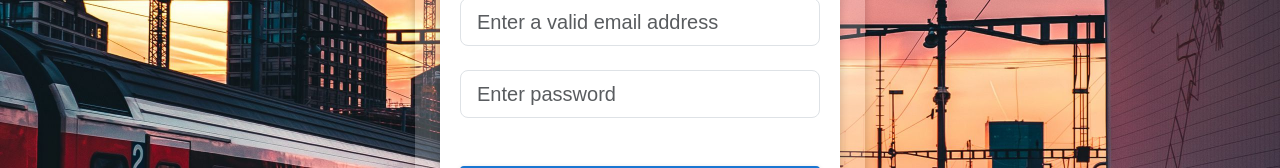
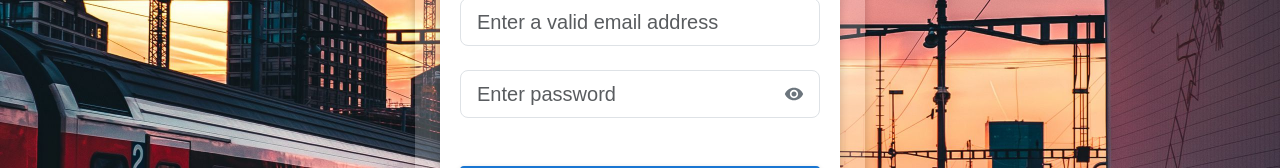
Before and after one commit to hqdat809/SunMoonE_Client, a React (Vite) app: page /auth in a window 1280 px wide. Shown: the part 194-362 px from the top of the page. Built offline with nearby package versions, Linux system fonts and the light colour scheme.

Commit message:
Change: old price of product

```diff
--- a/src/components/navbar/Navbar.scss
+++ b/src/components/navbar/Navbar.scss
@@ -21,11 +21,24 @@
     margin-right: 30px;
   }
 
-  &__left,
   &__right {
     display: flex;
     align-items: center;
   }
+
+  &__left {
+    display: flex;
+    flex: 1;
+  }
+
+  &__routes {
+    flex: 1;
+    display: flex;
+    align-items: center;
+    justify-content: center;
+    gap: 20px;
+  }
+
 
   &__profile {
     display: flex;
--- a/src/components/navbar/Navbar.tsx
+++ b/src/components/navbar/Navbar.tsx
@@ -22,10 +22,7 @@ import { ChangePasswordDialog } from './ChangePasswordDialog';
 
 const listRouteNavbar = [
   { label: "Trang chủ", path: RoutePath.DASHBOARD },
-  { label: "Giới thiệu", path: "/gioi-thieu" },
   { label: "Sản phẩm", path: RoutePath.PRODUCTS },
-  { label: "Tin tức", path: "/tin-tuc" },
-  { label: "Liên hệ", path: "/lien-he" },
 ];
 
 const Navbar = () => {
--- a/src/pages/auth/login/LoginForm.scss
+++ b/src/pages/auth/login/LoginForm.scss
@@ -43,6 +43,43 @@
     font-size: 14px;
     line-height: 16px;
   }
+
+  .password-field-wrapper {
+    position: relative;
+
+    .password-toggle-btn {
+      position: absolute;
+      right: 12px;
+      top: 50%;
+      transform: translateY(-50%);
+      background: none;
+      border: none;
+      cursor: pointer;
+      padding: 4px;
+      display: flex;
+      align-items: center;
+      justify-content: center;
+      color: #6c757d;
+      transition: color 0.2s;
+
+      &:hover {
+        color: #495057;
+      }
+
+      &:focus {
+        outline: none;
+        color: #495057;
+      }
+
+      svg {
+        font-size: 20px;
+      }
+    }
+
+    .form-control {
+      padding-right: 45px;
+    }
+  }
 }
 
 @media (max-width: 767px) {
--- a/src/pages/auth/login/LoginForm.tsx
+++ b/src/pages/auth/login/LoginForm.tsx
@@ -1,5 +1,8 @@
 import { LoadingButton } from "@mui/lab";
+import VisibilityIcon from "@mui/icons-material/Visibility";
+import VisibilityOffIcon from "@mui/icons-material/VisibilityOff";
 import { ErrorMessage, Field, Form, Formik } from "formik";
+import { useState } from "react";
 import { useNavigate } from "react-router-dom";
 import * as Yup from "yup";
 import { TSignInRequest } from "../../../interfaces/user-interfaces";
@@ -14,6 +17,7 @@ interface ILoginFormProps {
 const LoginForm = ({ setHasAccount, setAccessToken }: ILoginFormProps) => {
   const navigate = useNavigate();
   const isSignIn = false;
+  const [showPassword, setShowPassword] = useState(false);
 
   const validationSchema = Yup.object().shape({
     email: Yup.string()
@@ -71,9 +75,9 @@ const LoginForm = ({ setHasAccount, setAccessToken }: ILoginFormProps) => {
               />
             </div>
 
-            <div className="form-outline mb-3">
+            <div className="form-outline mb-3 password-field-wrapper">
               <Field
-                type="password"
+                type={showPassword ? "text" : "password"}
                 name="password"
                 id="form3Example4"
                 className={`form-control form-control-lg  ${formikProps.errors.password &&
@@ -82,6 +86,18 @@ const LoginForm = ({ setHasAccount, setAccessToken }: ILoginFormProps) => {
                   }`}
                 placeholder="Enter password"
               />
+              <button
+                type="button"
+                className="password-toggle-btn"
+                onClick={() => setShowPassword(!showPassword)}
+                aria-label={showPassword ? "Hide password" : "Show password"}
+              >
+                {showPassword ? (
+                  <VisibilityOffIcon />
+                ) : (
+                  <VisibilityIcon />
+                )}
+              </button>
               <ErrorMessage
                 name="password"
                 component="div"
--- a/src/pages/shop/dashboard/Dashboard.tsx
+++ b/src/pages/shop/dashboard/Dashboard.tsx
@@ -18,6 +18,7 @@ import "slick-carousel/slick/slick.css";
 import "slick-carousel/slick/slick-theme.css";
 import imageBanner1 from "../../../assets/images/banner1.jpg"
 import imageBanner2 from "../../../assets/images/banner2.jpg"
+import Product from "../product/Product";
 
 const incentives = [
   {
@@ -108,6 +109,7 @@ const Dashboard = () => {
           </div>
         ))}
       </div>
+      <Product/>
     </div>
   );
 };
--- a/src/pages/shop/dashboard/product-card/ProductCard.tsx
+++ b/src/pages/shop/dashboard/product-card/ProductCard.tsx
@@ -1,11 +1,12 @@
 import { useNavigate } from "react-router-dom";
 import noProductImage from "../../../../assets/images/no-product-image.png";
-import { IProductResponse } from "../../../../interfaces/product-interface";
+import { EUnit, IProductResponse, IUnit } from "../../../../interfaces/product-interface";
 import "./ProductCard.scss";
 import * as RoutePath from "../../../../routes/paths";
 import { Button, Rating } from "@mui/material";
 import { useContext } from "react";
 import { CartContext } from "../../../layouts/Layouts";
+import { EUserTypeCategory } from "../../../../interfaces/user-interfaces";
 
 interface IProps {
   loading?: boolean;
@@ -16,6 +17,8 @@ interface IProps {
 const ProductCard = ({ product }: IProps) => {
   const navigate = useNavigate();
   const { setOpen, setCart, cart } = useContext(CartContext);
+  const userDetails = JSON.parse(localStorage.getItem("userDetails") || "{}");
+  const userRole = userDetails.authorities[0].authority;
 
   const handleNavigateProductDetailsPage = () => {
     navigate(`${RoutePath.PRODUCTS}/${product.id}`);
@@ -66,6 +69,22 @@ const ProductCard = ({ product }: IProps) => {
     return p.basePrice.toLocaleString("vi-VN");
   };
 
+  const handleGetBasePrice = (p: IProductResponse) => {
+    switch (userRole) {
+      case EUserTypeCategory.USER:
+        return p.basePrice.toLocaleString("vi-VN");
+      case EUserTypeCategory.CTV1:
+        return p.units.find((unit: IUnit) => unit.unit === EUnit.CTV1)?.basePrice.toLocaleString("vi-VN");
+      case EUserTypeCategory.CTV2:
+      case EUserTypeCategory.CTV3:
+        return p.units.find((unit: IUnit) => unit.unit === EUnit.CTV2)?.basePrice.toLocaleString("vi-VN");
+      default:
+        return p.basePrice.toLocaleString("vi-VN");
+    }
+  }
+
+  console.log(handleGetBasePrice(product))
+
   return (
     <div
       className="ListProducts-products-item"
@@ -88,11 +107,11 @@ const ProductCard = ({ product }: IProps) => {
         </div>
 
         <div className="ListProducts-products-actions">
-          <div className="ListProducts-products-oldPrice">
-            {handleGetOldPrice(product)}đ
-          </div>
+          {userRole !== EUserTypeCategory.USER && userRole !== EUserTypeCategory.ADMIN && <div className="ListProducts-products-oldPrice">
+            {product.basePrice.toLocaleString("vi-VN")}đ
+          </div>}
           <div className="ListProducts-products-basePrice">
-            {product?.basePrice.toLocaleString("vi-VN")}đ
+            {handleGetBasePrice(product)}đ
           </div>
           <div className="ListProducts-products-rating">
             <Rating name="read-only" value={5} readOnly size="small" />
--- a/src/pages/shop/product/Product.scss
+++ b/src/pages/shop/product/Product.scss
@@ -40,7 +40,8 @@
 
   &__contents {
     padding: 30px 100px 120px 100px;
-    margin-left: 400px;
+    margin-left: 200px;
+    margin-right: auto;
     min-height: 500px;
   }
 
--- a/src/pages/shop/product/Product.tsx
+++ b/src/pages/shop/product/Product.tsx
@@ -22,7 +22,7 @@ const priceSelections = [
 
 const Product = () => {
 
-  const userDetails = JSON.parse(localStorage.getItem("userDetails") || "{}");
+
 
   const initFilterProduct = {
     pageSize: 60,
@@ -86,22 +86,8 @@ const Product = () => {
       .then((response) => {
         if (response) {
           setTotal(response.total);
-
-          switch (userDetails.authorities[0].authority) {
-            case EUserTypeCategory.ADMIN:
-            case EUserTypeCategory.USER:
-              setProducts(response?.data.filter((p: IProductResponse) => p.unit === EUnit.USER));
-              break;
-            case EUserTypeCategory.CTV1:
-              setProducts(response?.data.filter((p: IProductResponse) => p.unit === EUnit.CTV1));
-              break;
-            case EUserTypeCategory.CTV2:
-            case EUserTypeCategory.CTV3:
-              setProducts(response?.data.filter((p: IProductResponse) => p.unit === EUnit.CTV2));
-              break;
-            default:
-              setProducts(response?.data.filter((p: IProductResponse) => p.unit === EUnit.USER));
-          }
+          const result = response?.data.filter((p: IProductResponse) => p.unit === EUnit.USER);
+          setProducts(result)
         }
       })
       .finally(() => {
```
Also changed, not shown: src/interfaces/product-interface.ts (+9 -0 lines).
